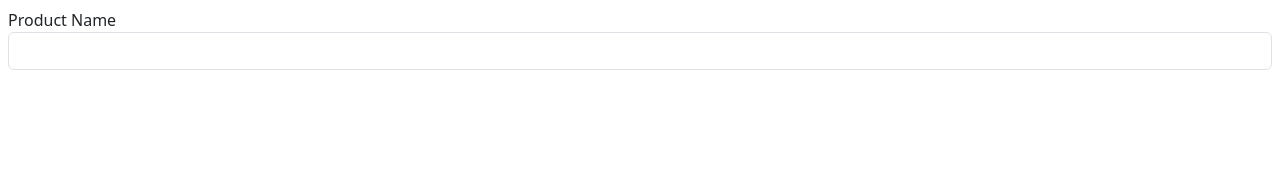
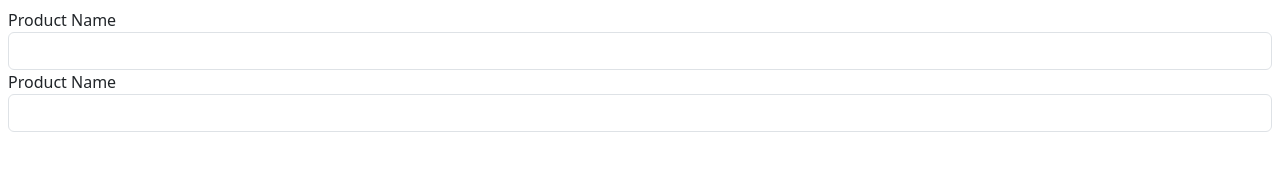
Before and after one commit to dmyers82/AngularProjects, an Angular app in the folder AngularPartII/Chapter 14 Using Events and Forms/eventsforms/: page / in a window 1280 px wide. Shown: the part 219-390 px from the top of the page. Built offline with nearby package versions, Linux system fonts and the light colour scheme.

Commit message:
More Template Reference code

```diff
--- a/AngularPartII/Chapter 14 Using Events and Forms/eventsforms/src/app/template.html
+++ b/AngularPartII/Chapter 14 Using Events and Forms/eventsforms/src/app/template.html
@@ -5,8 +5,7 @@
     <table class="table table-sm table-bordered">
         <tr><th></th><th>Name</th><th>Category</th><th>Price</th></tr>
         <tr *ngFor="let item of getProducts(); let i = index"
-            (mouseover)="product.value=item.name"
-            [class.bg-info]="product.value==item.name">
+            [class.bg-info]="getSelected(item)">
             <td (mouseover)="selectedProduct=item.name">{{i + 1}}</td>
             <td>{{item.name}}</td>
             <td>{{item.category}}</td>
@@ -15,6 +14,12 @@
     </table>
     <div class="form-group">
         <label>Product Name</label>
-        <input #product class="form-control" (input)="false" />
+        <input class="form-control" (input)="selectedProduct=$event.target.value"
+                [value]="selectedProduct || ''" />
+    </div>
+    <div class="form-group">
+            <label>Product Name</label>
+            <input class="form-control" (input)="selectedProduct=$event.target.value"
+                [value]="selectedProduct || ''" />
     </div>
 </div>
```
